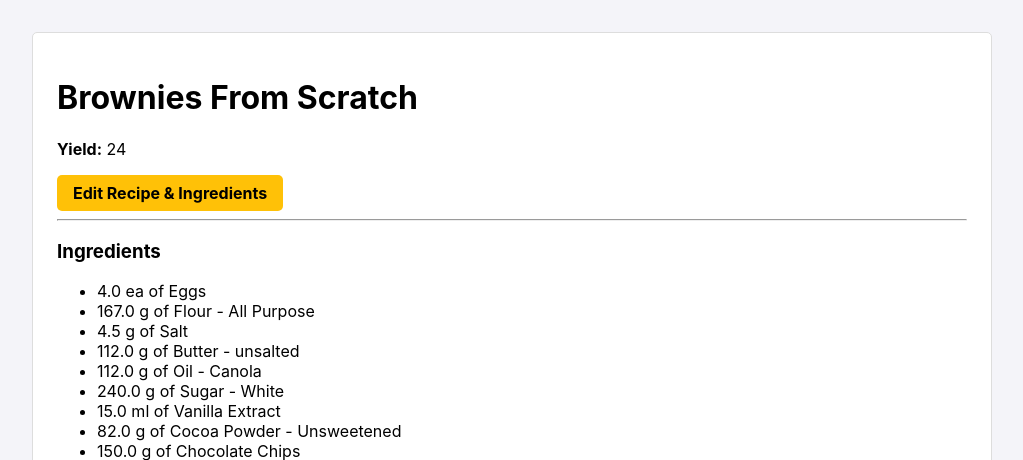
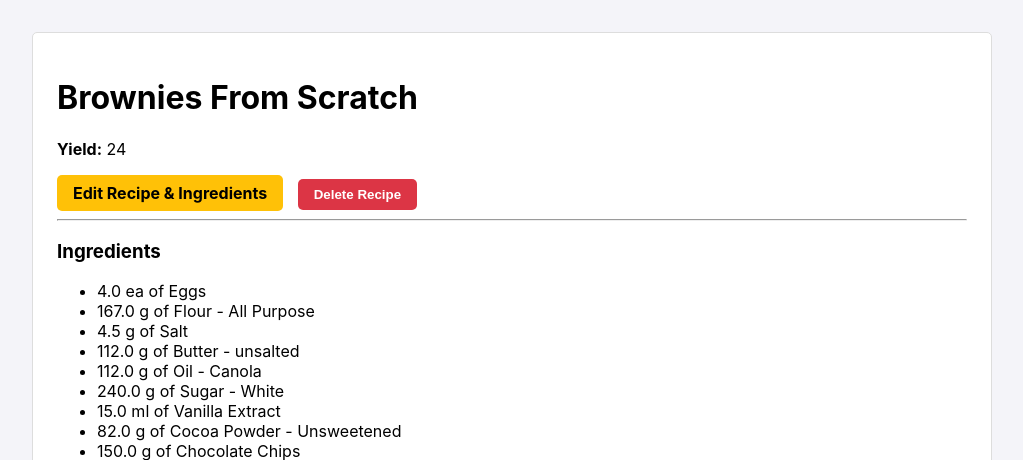
Before and after one commit to davidknapik/recipe_manager, a Flask app: page /recipe/2 in a window 1280 px wide. Shown: the part 52-512 px from the top of the page, without its empty margins (128-1151 px from the left). Run offline with Flask 3, Linux system fonts and the light colour scheme; data comes from the database, SQL or seed files in the repository.

Commit message:
Prompt 13 - Add the ability to remove a recipe from the database

```diff
--- a/app.py
+++ b/app.py
@@ -237,6 +237,23 @@ def edit_recipe(recipe_id):
                            recipe_ingredients=recipe_ingredients,
                            all_ingredients=all_ingredients,
                            units=UNITS)
+
+@app.route('/recipe/delete/<int:recipe_id>', methods=('POST',))
+def delete_recipe(recipe_id):
+    """Deletes a recipe and its associated ingredients from the database."""
+    db = get_db()
+
+    # First, delete the links in the recipe_ingredients table
+    db.execute('DELETE FROM recipe_ingredients WHERE recipe_id = ?', (recipe_id,))
+
+    # Then, delete the recipe itself
+    db.execute('DELETE FROM recipes WHERE id = ?', (recipe_id,))
+
+    db.commit()
+
+    flash('Recipe has been deleted successfully.', 'success')
+    return redirect(url_for('index'))
+
 
 @app.route('/recipe/<int:recipe_id>/add_ingredient', methods=('POST',))
 def add_ingredient_to_recipe(recipe_id):
--- a/templates/base.html
+++ b/templates/base.html
@@ -40,6 +40,7 @@
         }
         .button-green { background-color: #28a745; color: white; }
         .button-yellow { background-color: #ffc107; color: black; }
+        .button-red { background-color: #dc3545; color: white; }
 
         /* Small button variant for table actions */
         .button-sm {
--- a/templates/recipe_detail.html
+++ b/templates/recipe_detail.html
@@ -4,7 +4,14 @@
     <div class="card">
         <h1>{{ recipe.name }}</h1>
         <p><strong>Yield:</strong> {{ recipe.yield }}</p>
-        <a href="{{ url_for('edit_recipe', recipe_id=recipe.id) }}" class="button button-yellow">Edit Recipe & Ingredients</a>
+
+        <div>
+            <a href="{{ url_for('edit_recipe', recipe_id=recipe.id) }}" class="button button-yellow">Edit Recipe & Ingredients</a>
+
+            <form action="{{ url_for('delete_recipe', recipe_id=recipe.id) }}" method="post" style="display: inline; margin-left: 10px;">
+                <button type="submit" class="button button-red" onclick="return confirm('Are you sure you want to permanently delete this recipe?');">Delete Recipe</button>
+            </form>
+        </div>
 
         <hr>
         <h3>Ingredients</h3>
--- a/templates/recipe_form.html
+++ b/templates/recipe_form.html
@@ -46,7 +46,7 @@
                     <td>
                         <a href="{{ url_for('edit_recipe_ingredient', recipe_id=recipe.id, ingredient_id=item.id) }}" class="button button-yellow button-sm" style="margin-right: 0.5rem;">Edit</a>
                         <form action="{{ url_for('delete_ingredient_from_recipe', recipe_id=recipe.id, ingredient_id=item.id) }}" method="post" style="display: inline;">
-                            <button type="submit" onclick="return confirm('Are you sure you want to remove this ingredient?');" style="background-color: #dc3545;">Remove</button>
+                            <button type="submit" onclick="return confirm('Are you sure you want to remove this ingredient?');" class="button button-red button-sm">Remove</button>
                         </form>
                     </td>
                 </tr>
```
Also changed, not shown: ai_prompt.txt (+50 -0 lines).
